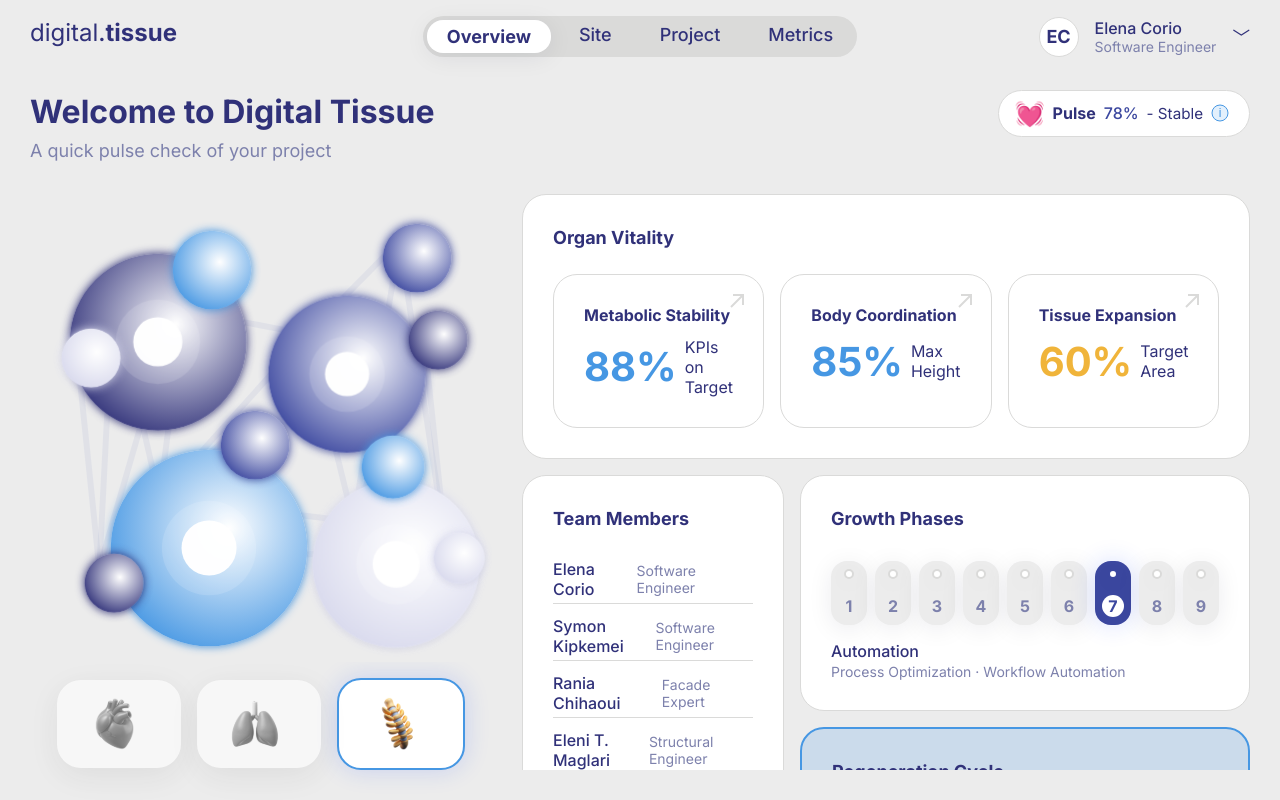
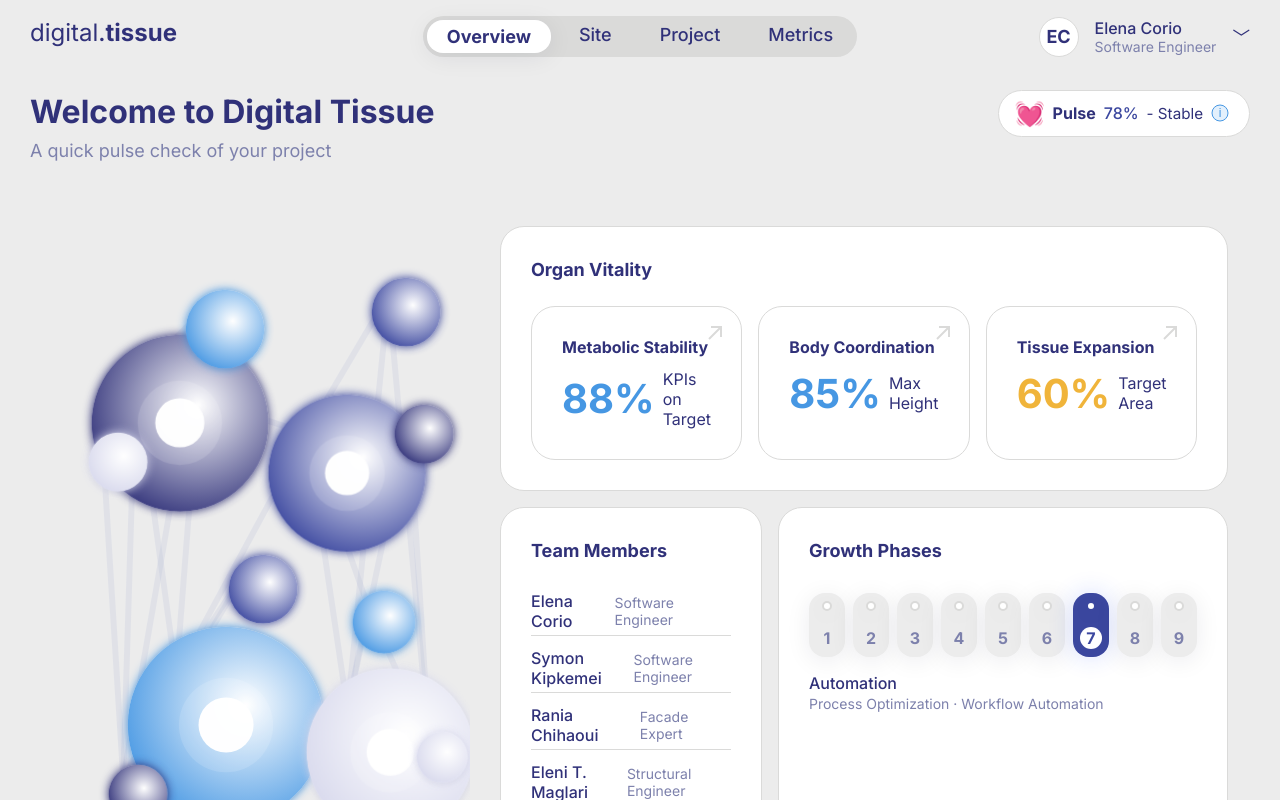
Before and after one commit to elena-corio/digital-tissue-dashboard, a Vue app in the folder frontend/: page / in a window 1280 px wide. Built offline with nearby package versions, Linux system fonts and the light colour scheme.

Commit message:
Move title and subtitle styling to workspace container

```diff
--- a/frontend/src/components/Workspace.vue
+++ b/frontend/src/components/Workspace.vue
@@ -1,12 +1,16 @@
 <template>
-  <div class="workspace-container">
-    <HeaderBar />
+ <div class="workspace-root">
     <div class="workspace-header">
-      <div class="workspace-title">
-        <h1>{{ title }}</h1>
-        <h2 v-if="subtitle">{{ subtitle }}</h2>
+      <HeaderBar />
+    </div>
+    <div class="workspace-title-row">
+      <div class="workspace-title-block">
+        <h2 class="h2">{{ title }}</h2>
+        <div class="subtitle">{{ subtitle }}</div>
       </div>
-      <StatusIndicator :icon="statusIcon" :text="statusText" />
+      <div class="workspace-status-indicator">
+        <StatusIndicator :icon="statusIcon" :text="statusText" />
+      </div>
     </div>
     <div class="workspace-content">
       <slot />
@@ -46,28 +50,33 @@ export default {
 </script>
 
 <style scoped>
-.workspace-container {
+.workspace-root {
   display: flex;
   flex-direction: column;
   min-height: 100vh;
+  background: var(--grey-50);
 }
-.workspace-header {
+.workspace-title-block {
   display: flex;
-  align-items: center;
+  flex-direction: column;
+  align-items: flex-start;
+  justify-content: flex-start;
+  gap: var(--space-xs);
+}
+.workspace-title-row {
+  display: flex;
+  flex-direction: row;
+  align-items: flex-start;
   justify-content: space-between;
-  padding: 1rem;
-}
-.workspace-title h1 {
-  margin: 0;
-  font-size: 2rem;
-}
-.workspace-title h2 {
-  margin: 0;
-  font-size: 1.2rem;
-  color: #888;
+  margin-top: var(--space-md);
+  gap: var(--space-lg);
+  margin-left: auto;
+  margin-right: auto;
+  width: 100%;
+    padding-left: var(--space-lg);
+    padding-right: var(--space-lg);
 }
 .workspace-content {
   flex: 1;
-  padding: 2rem;
-}
+  padding: 2rem;}
 </style>
--- a/frontend/src/views/DashboardView.vue
+++ b/frontend/src/views/DashboardView.vue
@@ -1,17 +1,10 @@
 <template>
-  <div class="dashboard-root">
-    <div class="dashboard-header">
-      <HeaderBar />
-    </div>
-    <div class="dashboard-title-row">
-      <div class="dashboard-title-block">
-        <h2 class="h2">{{ uitext.TABS.overview.title }}</h2>
-        <div class="subtitle">{{ uitext.TABS.overview.subtitle }}</div>
-      </div>
-      <div class="dashboard-status-indicator">
-        <StatusIndicator />
-      </div>
-    </div>
+  <Workspace
+    :title="uiText.TABS.overview.title"
+    :subtitle="uiText.TABS.overview.subtitle"
+    :statusIcon="uiText.TABS.overview.statusIcon"
+    :statusText="uiText.TABS.overview.statusText"
+  >
     <div class="dashboard-main">
       <!-- Left Column -->
       <section class="dashboard-left dashboard-col">
@@ -40,48 +33,38 @@
         </div>
       </section>
     </div>
-  </div>
+  </Workspace>
 </template>
 
-<script setup>
-import HeaderBar from '../components/HeaderBar.vue'
+<script>
+import Workspace from '../components/Workspace.vue';
 import TissueCanvas from '../components/dashboard/TissueCanvas.vue'
 import OrganSelector from '../components/dashboard/OrganSelector.vue'
 import VitalityCard from '../components/dashboard/VitalityCard.vue'
 import GrowthCycles from '../components/dashboard/GrowthCycles.vue'
 import IssueFound from '../components/dashboard/LastUpdate.vue'
 import TeamList from '../components/TeamList.vue'
-import StatusIndicator from '../components/StatusIndicator.vue'
-import * as uitext from '../uitext.js'
+import * as uiText from '../uitext.js';
+
+export default {
+  name: 'DashboardView',
+  components: {
+    Workspace,
+    TissueCanvas,
+    OrganSelector,
+    VitalityCard,
+    GrowthCycles,
+    IssueFound,
+    TeamList
+  },
+  data() {
+    return { uiText };
+  }
+};
 </script>
 
 <style scoped>
-.dashboard-root {
-  display: flex;
-  flex-direction: column;
-  min-height: 100vh;
-  background: var(--grey-50);
-}
-.dashboard-title-block {
-  display: flex;
-  flex-direction: column;
-  align-items: flex-start;
-  justify-content: flex-start;
-  gap: var(--space-xs);
-}
-.dashboard-title-row {
-  display: flex;
-  flex-direction: row;
-  align-items: flex-start;
-  justify-content: space-between;
-  margin-top: var(--space-md);
-  gap: var(--space-lg);
-  margin-left: auto;
-  margin-right: auto;
-  width: 100%;
-    padding-left: var(--space-lg);
-    padding-right: var(--space-lg);
-}
+
 
 .dashboard-main {
   display: flex;
```
